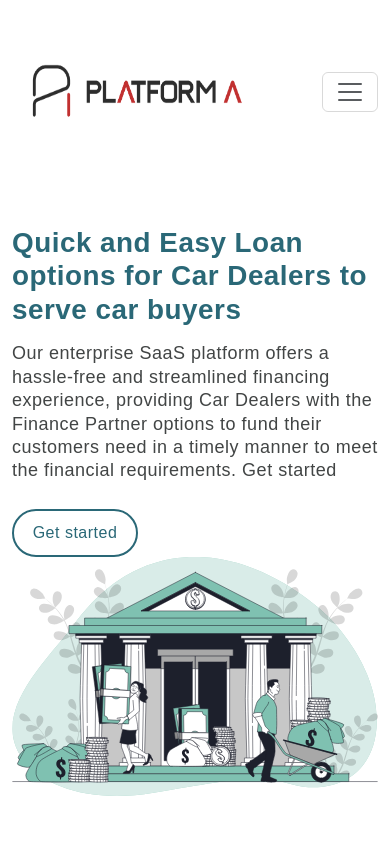
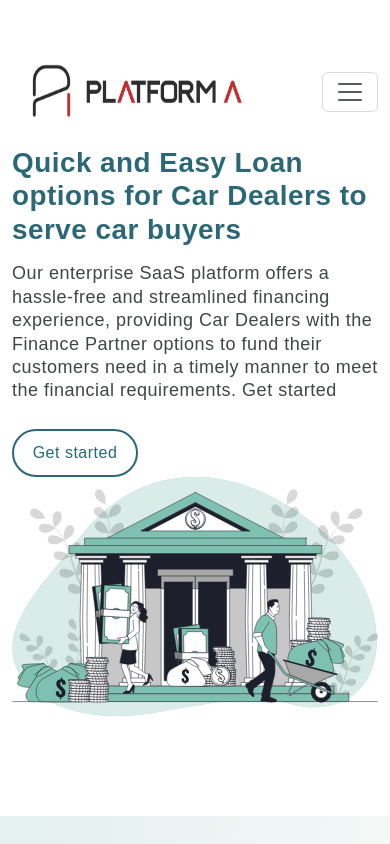
Before and after one commit to Komal-Prajapat/Autotrack, a React (Vite) app: page / in a window 390 px wide. Shown: the top 844 px of the page. Built offline with nearby package versions, Linux system fonts and the light colour scheme.

Commit message:
change style

```diff
--- a/src/index.css
+++ b/src/index.css
@@ -32,7 +32,9 @@
     padding: 0px !important;
 
   }
-
+.homePageContainer{
+  margin-top: 20px !important;
+}
 }
 
 /* Small devices (landscape phones, 576px and up) */
```
